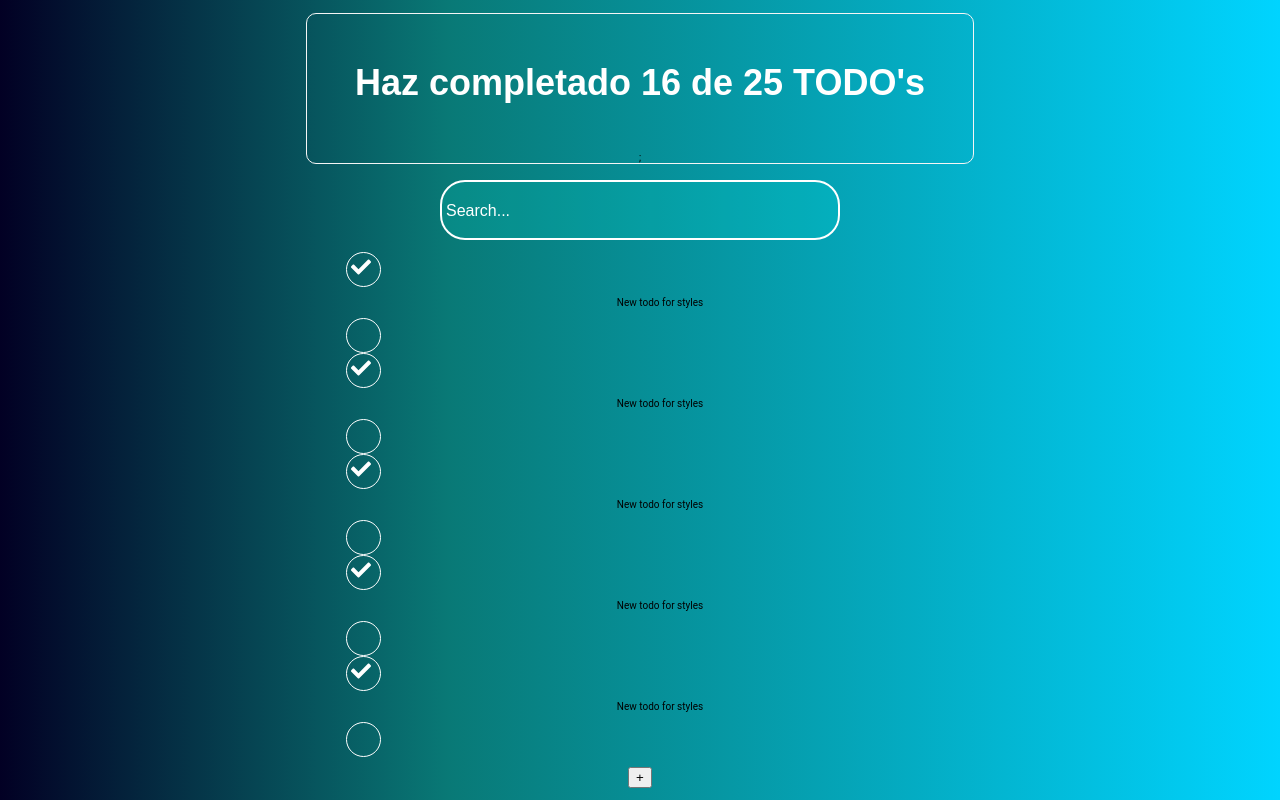
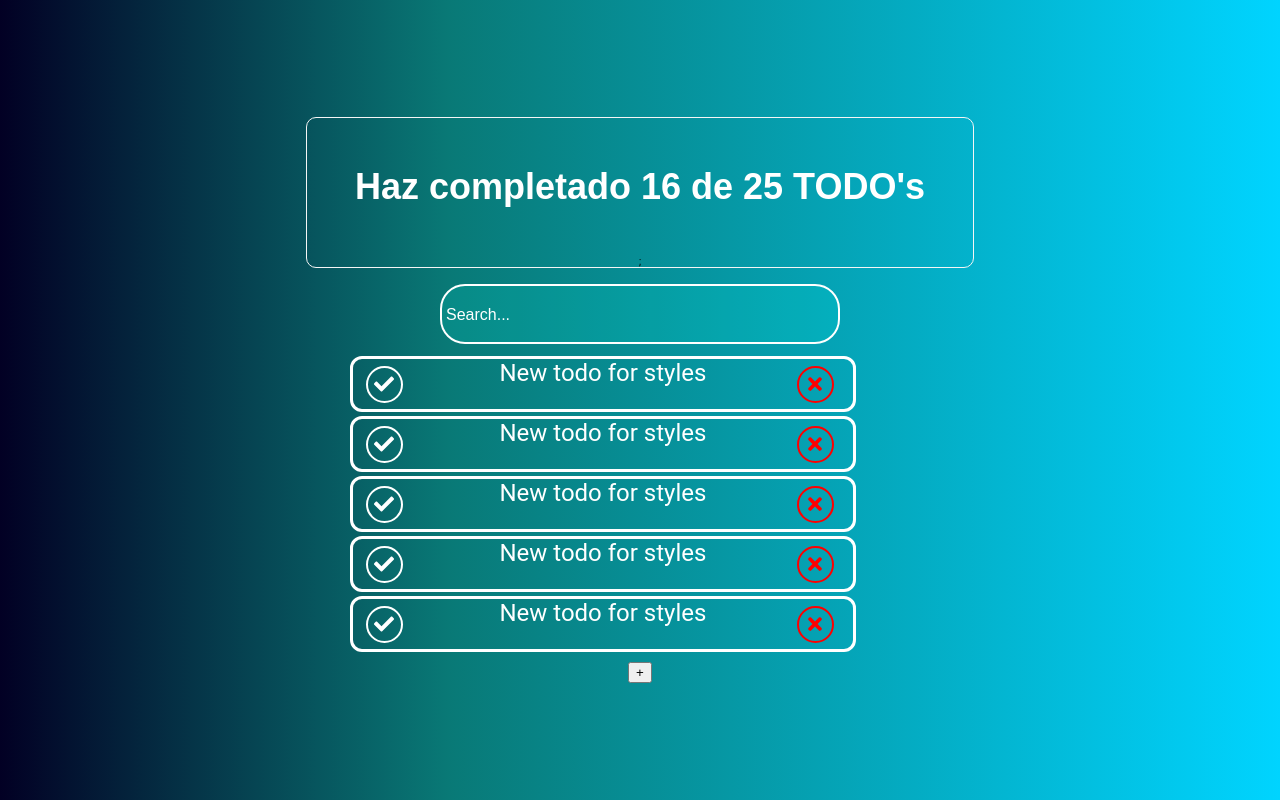
Before and after one commit to davejuanes/curo-react-intro, a React (Create React App) app: page / in a window 1280 px wide. Built offline with nearby package versions, Linux system fonts and the light colour scheme.

Commit message:
[UPDATE] STYLES CON TODO ITEM

```diff
--- a/src/TodoItem.css
+++ b/src/TodoItem.css
@@ -1,10 +1,25 @@
 li {
     list-style-type: none;
+    position: relative;
+    text-align: center;
 }
-span {
+.todo-text {
+  position: absolute;
+  color: white;
+  font-size: 24px;
+  margin: 20px;
+  position: relative;
+  margin: 4px;
+  border: 3px solid white;
+  border-radius: 12px;
+  width: 500px;
+  height: 50px;
+  vertical-align: sub;
+}
+.check {
   width: 25px;
   height: 25px;
-  border: 1px solid white;
+  border: 2px solid white;
   border-radius: 40px;
   padding: 4px;
   display: flex;
@@ -13,11 +28,38 @@ span {
   font-size: 20px;
   text-align: center;
   align-content: center;
+  position: absolute;
+  top: 10px;
+  left: 20px;
+  bottom: 0;
 }
 .icon-check {
-  display: inline-block;
+  position: absolute;
+  top: 6px;
+  left: 6px;
+  bottom: 0;
 }
-/* .icon-times {
-  display: inline-block;
-  margin: 20px;
-} */
+
+.decline {
+  width: 25px;
+  height: 25px;
+  border: 2px solid red;
+  border-radius: 40px;
+  padding: 4px;
+  display: flex;
+  flex-direction: row;
+  color: red;
+  font-size: 20px;
+  text-align: center;
+  align-content: center;
+  position: absolute;
+  top: 10px;
+  right: 140px;
+  bottom: 0;
+}
+.icon-times {
+  position: absolute;
+  top: 6px;
+  left: 6px;
+  bottom: 0;
+}
--- a/src/TodoItem.js
+++ b/src/TodoItem.js
@@ -1,16 +1,16 @@
 import React from "react";
 import './TodoItem.css';
-import { FaCheck } from 'react-icons/fa';
+import { FaCheck, FaTimes } from 'react-icons/fa';
 
 function TodoItem({text, completed}) {
   return (
     <li>
-      <span>
+      <span className="check">
         <FaCheck className="icon-check" />
       </span>
-      <p>New todo for styles</p>
-      <span>
-        {/* <FaTimes className="icon-times" /> */}
+      <p className="todo-text">New todo for styles</p>
+      <span className="decline">
+        <FaTimes className="icon-times" />
       </span>
     </li>
   );
--- a/src/index.css
+++ b/src/index.css
@@ -13,6 +13,7 @@ body {
   height: 100vh;
   place-items: center;
   text-align: center;
+  justify-content: center;
   /* display: inline-block; */
 }
 
```
